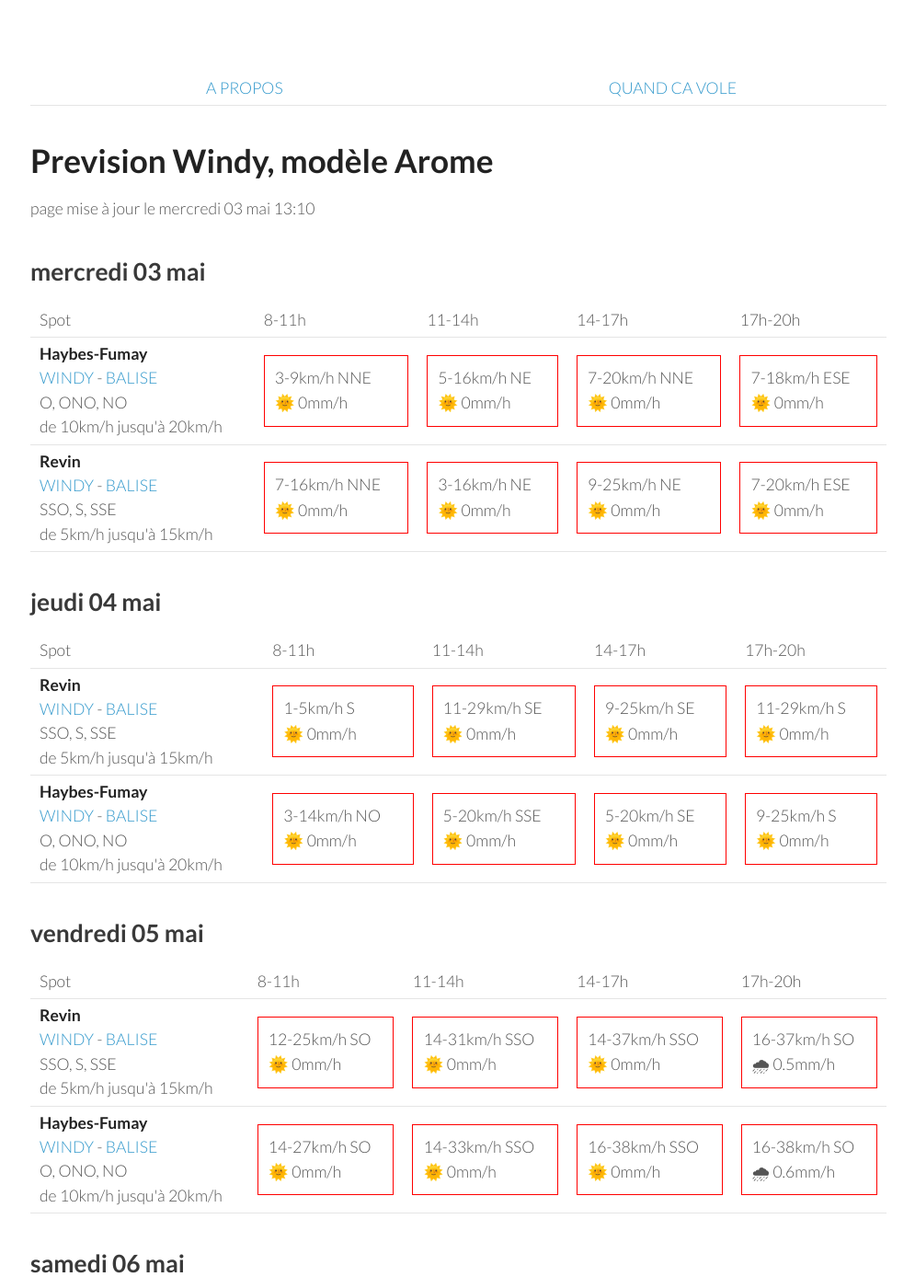
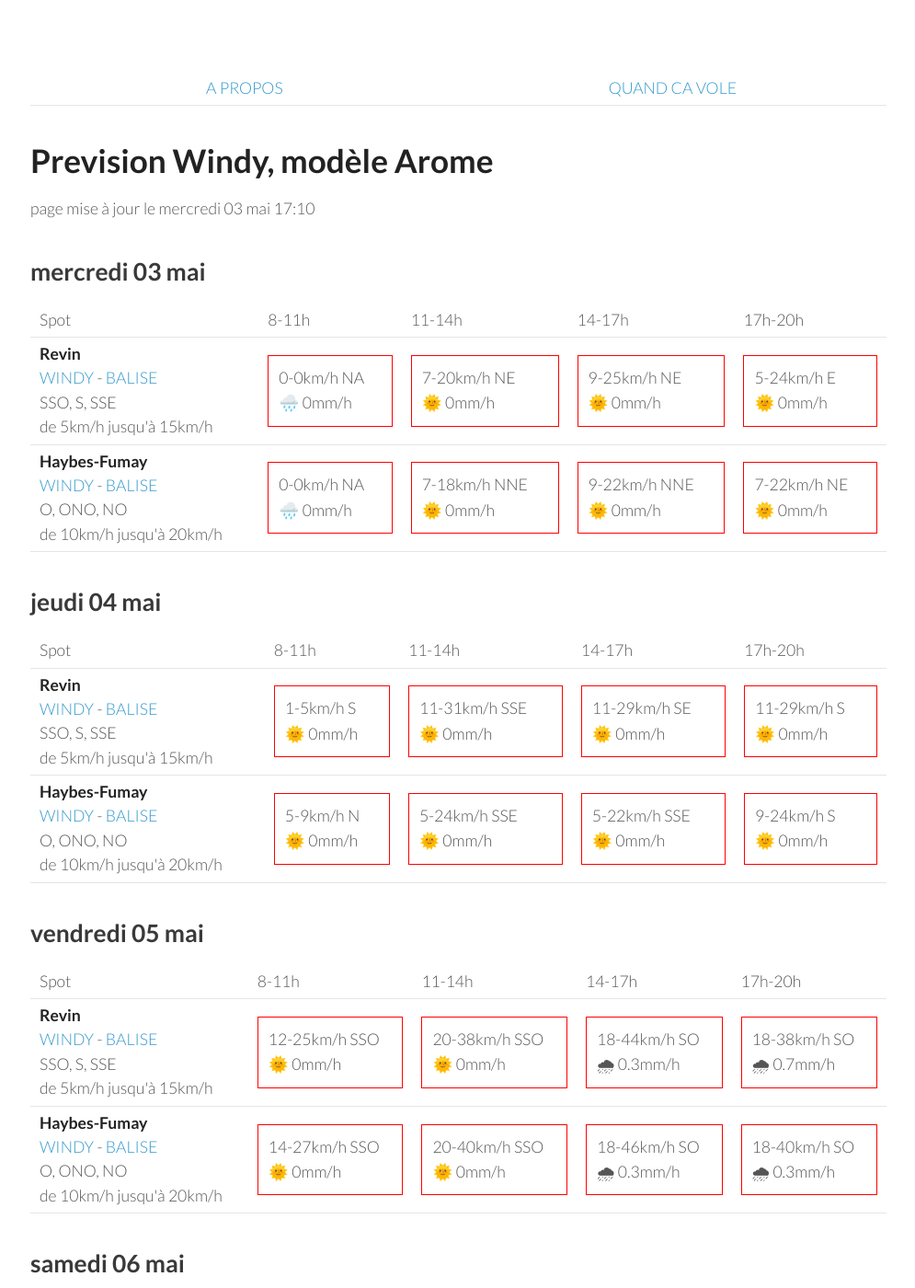
Before and after one commit to parapente-dans-le-nord/parapente-dans-le-nord.github.io, a Jekyll site: the page built from ardennes.markdown, in a window 1280 px wide and 1400 px high. Shown: the whole window at 92% size, without its empty margins (25-1020 px from the left). Built offline with Jekyll 4.4.1, drawn with Linux system fonts in a browser that asks for light colours; some of the changed text lies outside the part shown.

Commit message:
update index.markdown

```diff
--- a/ardennes.markdown
+++ b/ardennes.markdown
@@ -7,7 +7,7 @@ title:  "Tous les spots"
 {: .links}
 
 # Prevision Windy, modèle Arome
-page mise à jour le mercredi 03 mai 13:10
+page mise à jour le mercredi 03 mai 17:10
 
 ## mercredi 03 mai
 
@@ -22,23 +22,21 @@ page mise à jour le mercredi 03 mai 13:10
       <td>17h-20h</td>
     </tr>
 <tr>
-        <td><strong>Haybes-Fumay</strong><br><a href="https://windy.com/49.998/4.715?49.913,4.738,10">WINDY</a> - <span class=""><a href="http://www.balisemeteo.com/balise.php?idBalise=104">BALISE</a> </span><br> <span class="vent-favorable">O, ONO, NO</span><br><span class="force-vent">de 10km/h jusqu'à 20km/h</span> </td>
+        <td><strong>Revin</strong><br><a href="https://windy.com/49.948/4.625?49.543,4.625,8">WINDY</a> - <span class=""><a href="http://www.balisemeteo.com/balise.php?idBalise=5019">BALISE</a> </span><br> <span class="vent-favorable">SSO, S, SSE</span><br><span class="force-vent">de 5km/h jusqu'à 15km/h</span> </td>
 
-            <td><div class="not-flyable"><p>3-9km/h NNE</p><p>🌞 0mm/h</p></div></td>
-            <td><div class="not-flyable"><p>5-16km/h NE</p><p>🌞 0mm/h</p></div></td>
-            <td><div class="not-flyable"><p>7-20km/h NNE</p><p>🌞 0mm/h</p></div></td>
-            <td><div class="not-flyable"><p>7-18km/h ESE</p><p>🌞 0mm/h</p></div></td>
-
+            <td><div class="not-flyable"><p>0-0km/h NA</p><p>🌧️ 0mm/h</p></div></td>
+            <td><div class="not-flyable"><p>7-20km/h NE</p><p>🌞 0mm/h</p></div></td>
+            <td><div class="not-flyable"><p>9-25km/h NE</p><p>🌞 0mm/h</p></div></td>
+            <td><div class="not-flyable"><p>5-24km/h E</p><p>🌞 0mm/h</p></div></td>
 
     </tr>
 <tr>
-        <td><strong>Revin</strong><br><a href="https://windy.com/49.948/4.625?49.543,4.625,8">WINDY</a> - <span class=""><a href="http://www.balisemeteo.com/balise.php?idBalise=5019">BALISE</a> </span><br> <span class="vent-favorable">SSO, S, SSE</span><br><span class="force-vent">de 5km/h jusqu'à 15km/h</span> </td>
+        <td><strong>Haybes-Fumay</strong><br><a href="https://windy.com/49.998/4.715?49.913,4.738,10">WINDY</a> - <span class=""><a href="http://www.balisemeteo.com/balise.php?idBalise=104">BALISE</a> </span><br> <span class="vent-favorable">O, ONO, NO</span><br><span class="force-vent">de 10km/h jusqu'à 20km/h</span> </td>
 
-            <td><div class="not-flyable"><p>7-16km/h NNE</p><p>🌞 0mm/h</p></div></td>
-            <td><div class="not-flyable"><p>3-16km/h NE</p><p>🌞 0mm/h</p></div></td>
-            <td><div class="not-flyable"><p>9-25km/h NE</p><p>🌞 0mm/h</p></div></td>
-            <td><div class="not-flyable"><p>7-20km/h ESE</p><p>🌞 0mm/h</p></div></td>
-
+            <td><div class="not-flyable"><p>0-0km/h NA</p><p>🌧️ 0mm/h</p></div></td>
+            <td><div class="not-flyable"><p>7-18km/h NNE</p><p>🌞 0mm/h</p></div></td>
+            <td><div class="not-flyable"><p>9-22km/h NNE</p><p>🌞 0mm/h</p></div></td>
+            <td><div class="not-flyable"><p>7-22km/h NE</p><p>🌞 0mm/h</p></div></td>
 
     </tr>
 
@@ -61,8 +59,8 @@ page mise à jour le mercredi 03 mai 13:10
         <td><strong>Revin</strong><br><a href="https://windy.com/49.948/4.625?49.543,4.625,8">WINDY</a> - <span class=""><a href="http://www.balisemeteo.com/balise.php?idBalise=5019">BALISE</a> </span><br> <span class="vent-favorable">SSO, S, SSE</span><br><span class="force-vent">de 5km/h jusqu'à 15km/h</span> </td>
 
             <td><div class="not-flyable"><p>1-5km/h S</p><p>🌞 0mm/h</p></div></td>
+            <td><div class="not-flyable"><p>11-31km/h SSE</p><p>🌞 0mm/h</p></div></td>
             <td><div class="not-flyable"><p>11-29km/h SE</p><p>🌞 0mm/h</p></div></td>
-            <td><div class="not-flyable"><p>9-25km/h SE</p><p>🌞 0mm/h</p></div></td>
             <td><div class="not-flyable"><p>11-29km/h S</p><p>🌞 0mm/h</p></div></td>
 
 
@@ -70,10 +68,10 @@ page mise à jour le mercredi 03 mai 13:10
 <tr>
         <td><strong>Haybes-Fumay</strong><br><a href="https://windy.com/49.998/4.715?49.913,4.738,10">WINDY</a> - <span class=""><a href="http://www.balisemeteo.com/balise.php?idBalise=104">BALISE</a> </span><br> <span class="vent-favorable">O, ONO, NO</span><br><span class="force-vent">de 10km/h jusqu'à 20km/h</span> </td>
 
-            <td><div class="not-flyable"><p>3-14km/h NO</p><p>🌞 0mm/h</p></div></td>
-            <td><div class="not-flyable"><p>5-20km/h SSE</p><p>🌞 0mm/h</p></div></td>
-            <td><div class="not-flyable"><p>5-20km/h SE</p><p>🌞 0mm/h</p></div></td>
-            <td><div class="not-flyable"><p>9-25km/h S</p><p>🌞 0mm/h</p></div></td>
+            <td><div class="not-flyable"><p>5-9km/h N</p><p>🌞 0mm/h</p></div></td>
+            <td><div class="not-flyable"><p>5-24km/h SSE</p><p>🌞 0mm/h</p></div></td>
+            <td><div class="not-flyable"><p>5-22km/h SSE</p><p>🌞 0mm/h</p></div></td>
+            <td><div class="not-flyable"><p>9-24km/h S</p><p>🌞 0mm/h</p></div></td>
 
 
     </tr>
@@ -96,20 +94,20 @@ page mise à jour le mercredi 03 mai 13:10
 <tr>
         <td><strong>Revin</strong><br><a href="https://windy.com/49.948/4.625?49.543,4.625,8">WINDY</a> - <span class=""><a href="http://www.balisemeteo.com/balise.php?idBalise=5019">BALISE</a> </span><br> <span class="vent-favorable">SSO, S, SSE</span><br><span class="force-vent">de 5km/h jusqu'à 15km/h</span> </td>
 
-            <td><div class="not-flyable"><p>12-25km/h SO</p><p>🌞 0mm/h</p></div></td>
-            <td><div class="not-flyable"><p>14-31km/h SSO</p><p>🌞 0mm/h</p></div></td>
-            <td><div class="not-flyable"><p>14-37km/h SSO</p><p>🌞 0mm/h</p></div></td>
-            <td><div class="not-flyable"><p>16-37km/h SO</p><p>🌧 0.5mm/h</p></div></td>
+            <td><div class="not-flyable"><p>12-25km/h SSO</p><p>🌞 0mm/h</p></div></td>
+            <td><div class="not-flyable"><p>20-38km/h SSO</p><p>🌞 0mm/h</p></div></td>
+            <td><div class="not-flyable"><p>18-44km/h SO</p><p>🌧 0.3mm/h</p></div></td>
+            <td><div class="not-flyable"><p>18-38km/h SO</p><p>🌧 0.7mm/h</p></div></td>
 
 
     </tr>
 <tr>
         <td><strong>Haybes-Fumay</strong><br><a href="https://windy.com/49.998/4.715?49.913,4.738,10">WINDY</a> - <span class=""><a href="http://www.balisemeteo.com/balise.php?idBalise=104">BALISE</a> </span><br> <span class="vent-favorable">O, ONO, NO</span><br><span class="force-vent">de 10km/h jusqu'à 20km/h</span> </td>
 
-            <td><div class="not-flyable"><p>14-27km/h SO</p><p>🌞 0mm/h</p></div></td>
-            <td><div class="not-flyable"><p>14-33km/h SSO</p><p>🌞 0mm/h</p></div></td>
-            <td><div class="not-flyable"><p>16-38km/h SSO</p><p>🌞 0mm/h</p></div></td>
-            <td><div class="not-flyable"><p>16-38km/h SO</p><p>🌧 0.6mm/h</p></div></td>
+            <td><div class="not-flyable"><p>14-27km/h SSO</p><p>🌞 0mm/h</p></div></td>
+            <td><div class="not-flyable"><p>20-40km/h SSO</p><p>🌞 0mm/h</p></div></td>
+            <td><div class="not-flyable"><p>18-46km/h SO</p><p>🌧 0.3mm/h</p></div></td>
+            <td><div class="not-flyable"><p>18-40km/h SO</p><p>🌧 0.3mm/h</p></div></td>
 
 
     </tr>
@@ -133,9 +131,9 @@ page mise à jour le mercredi 03 mai 13:10
         <td><strong>Revin</strong><br><a href="https://windy.com/49.948/4.625?49.543,4.625,8">WINDY</a> - <span class=""><a href="http://www.balisemeteo.com/balise.php?idBalise=5019">BALISE</a> </span><br> <span class="vent-favorable">SSO, S, SSE</span><br><span class="force-vent">de 5km/h jusqu'à 15km/h</span> </td>
 
             <td><div class="not-flyable"><p>9-18km/h SSE</p><p>🌞 0mm/h</p></div></td>
-            <td><div class="not-flyable"><p>12-29km/h S</p><p>🌞 0mm/h</p></div></td>
-            <td><div class="not-flyable"><p>12-29km/h SSO</p><p>🌧 0.3mm/h</p></div></td>
-            <td><div class="not-flyable"><p>12-27km/h SSO</p><p>🌞 0mm/h</p></div></td>
+            <td><div class="not-flyable"><p>12-27km/h S</p><p>🌞 0mm/h</p></div></td>
+            <td><div class="not-flyable"><p>12-29km/h SSO</p><p>🌧 0.2mm/h</p></div></td>
+            <td><div class="not-flyable"><p>12-29km/h SSO</p><p>🌞 0mm/h</p></div></td>
 
 
     </tr>
@@ -145,7 +143,7 @@ page mise à jour le mercredi 03 mai 13:10
             <td><div class="not-flyable"><p>11-20km/h SSE</p><p>🌞 0mm/h</p></div></td>
             <td><div class="not-flyable"><p>12-29km/h S</p><p>🌞 0mm/h</p></div></td>
             <td><div class="not-flyable"><p>12-29km/h SSO</p><p>🌧 0.2mm/h</p></div></td>
-            <td><div class="not-flyable"><p>12-27km/h SSO</p><p>🌞 0mm/h</p></div></td>
+            <td><div class="not-flyable"><p>12-31km/h SSO</p><p>🌧 0.2mm/h</p></div></td>
 
 
     </tr>
```
